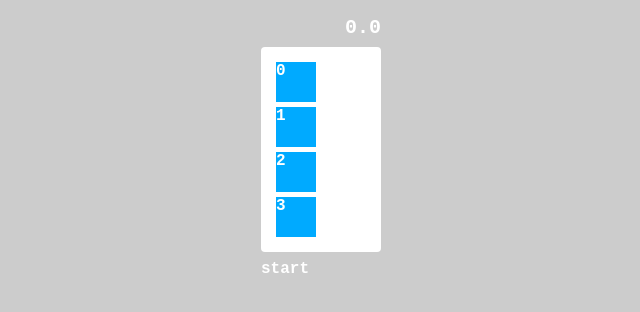
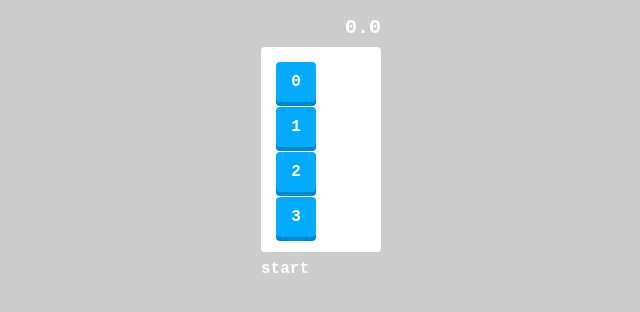
Before and after one commit to yusuke-ogata-yo/Javascript-train.numbers-game.sample, a plain HTML site: page index.html in a window 1280 px wide. Shown: the whole page, without its empty margins (319-959 px from the left). Drawn offline with Linux system fonts and the light colour scheme.

Commit message:
[add] lesson#04 数値boxに影をつける

```diff
--- a/css/styles.css
+++ b/css/styles.css
@@ -35,6 +35,10 @@ body {
   height: 40px;
   margin: 5px;
   cursor: pointer;
+  border-radius: 4px;
+  line-height: 40px;
+  text-align: center;
+  box-shadow: 0 4px 0 #0088cc;
 }
 
 #timer {
```
